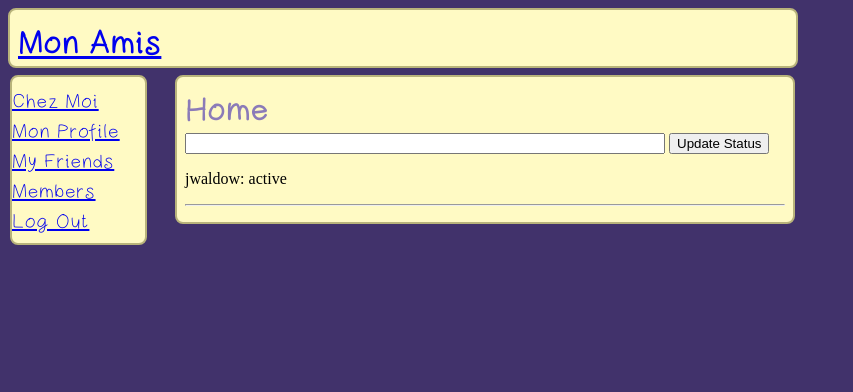
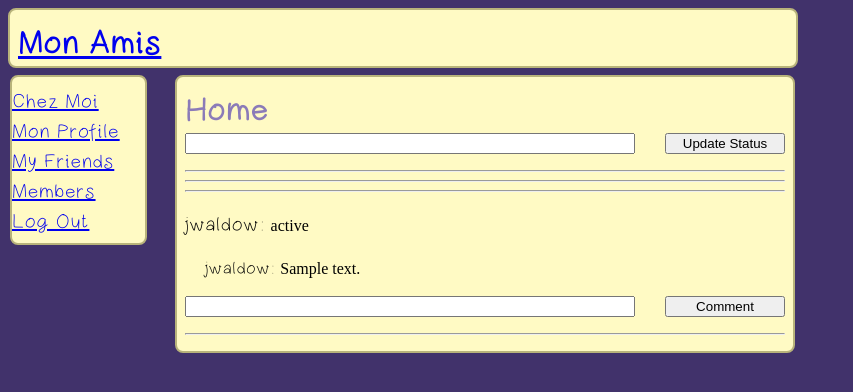
Before and after one commit to jlamson/MyGroupsSocialNetwork, a PHP site: page /home.php in a window 1280 px wide. Shown: the top 392 px of the page, without its empty margins (0-853 px from the left). Run offline with PHP 8.4, Linux system fonts and the light colour scheme; the visitor is signed in with stand-in values (Sample User, id 1); data comes from the database, SQL or seed files in the repository; tables that the repository leaves empty hold one stand-in row (values such as "Sample post").

Commit message:
Comments are completely functional.

```diff
--- a/home.html.php
+++ b/home.html.php
@@ -1,13 +1,28 @@
 <h1>Home</h1>
-<form action="" method="post">
+<form action="" method="post" >
 	<input class="status" name="status" type="text" />
 	<input class="submit_status" name="newStatus" type="submit" value="Update Status" />
 </form>
+<hr /><hr /><hr />
 
 <?php foreach ($posts as $post) { ?>
 	<p>
 		<span class="status_header"><?= $post['username'] ?>: </span>
 		<span class="status_content"><?= $post['status'] ?> </span>
 	</p>
+	<?php if ($post['comments']) { ?>
+		<p class="comment_block">
+			<?php foreach ($post['comments'] as $comment) { ?>
+				<span class="comment_header"><?= $comment['username'] ?>: </span>
+				<span class="comment_content"><?= $comment['comment'] ?> </span>
+				<br />
+			<?php } ?>
+		</p>
+	<?php } ?>
+	<form action="" method="post">
+		<input class="status_comment" name="status_comment" type="text" />
+		<input type="hidden" name="post_id" value="<?= $post['id'] ?>" />
+		<input class="submit_status_comment" name="comment" type="submit" value="Comment" />
+	</form>
 	<hr />
 <?php } ?>
--- a/home.php
+++ b/home.php
@@ -23,6 +23,12 @@
 		}
 	}
 
+	if (isset($_REQUEST['comment'])) {
+		if (addComment($_REQUEST['post_id'], $_REQUEST['status_comment']) > 0) {
+			$error = "There was an error in posting your comment";
+		}
+	}
+
 	$ids = getFriendIds();
 	$posts = getFriendsStatuses($ids);
 
--- a/layout.css
+++ b/layout.css
@@ -7,13 +7,38 @@ body {
 	background-color: #41326B;
 }
 
-input.status {
-	width: 80%;
+input.status, input.status_comment {
+	width: 75%;
 }
 
-input.status_submit {
+input.submit_status, input.submit_status_comment {
 	width: 20%;
+	float: right;
 }
+
+.extra_margin {
+	margin-bottom: 30px;
+}
+
+span.status_header {
+	font-family: frenchFont;
+	font-size: 1.25em;
+}
+
+span.status_content, span.comment_content {
+	word-wrap: break-word;
+}
+
+p.comment_block {
+	margin-left: 20px;
+}
+
+span.comment_header {
+	font-family: frenchFont;
+	font-size: 1.1em;
+}
+
+
 
 div {
 	background-color: #FFFAC4;
--- a/phpHelper.php
+++ b/phpHelper.php
@@ -129,7 +129,7 @@ function getFriendsStatuses($ids) {
   	foreach ($ids as $id) {
   		$query .= " OR user_statuses.user_id=" . $id;
   	}
-  	$query .= ");";
+  	$query .= ") ORDER BY user_statuses.id DESC LIMIT 0, 20;";
 	$stmt = $db->prepare($query);
 	$stmt->execute();
 
@@ -139,12 +139,52 @@ function getFriendsStatuses($ids) {
 
 	if($num_results != 0){
 		for($i=0; $i<$num_results; $i++){
-			$statuses[] = $result->fetch_assoc();
+			$statuses[$i] = $result->fetch_assoc();
+			$statuses[$i]['comments'] = getComments($statuses[$i]['id']);
 		}
 		return $statuses;
 	} else {
 		return false;
 	}
+
+}
+
+function addComment($post_id, $comment) {
+	$db = initDB();
+
+	$query = "INSERT INTO status_comments (status_id, user_id, comment) VALUES
+		(?, ?, ?)";
+	$stmt = $db->prepare($query);
+	$stmt->bind_param("iis", $post_id, $_SESSION['userId'], $comment);
+	$stmt->execute();
+
+	return $db->affected_rows;
+}
+
+function getComments($status_id) {
+	$db = initDB();
+
+	$query = "SELECT users.username, status_comments.comment
+		FROM status_comments INNER JOIN users ON
+			status_comments.user_id=users.id WHERE status_comments.status_id=?
+		ORDER BY status_comments.id DESC";
+	$stmt = $db->prepare($query);
+	$stmt->bind_param("i", $status_id);
+	$stmt->execute();
+
+	$result = $stmt->get_result();
+	$num_results = $result->num_rows;
+	$comments = array();
+
+	if($num_results != 0){
+		for($i=0; $i<$num_results; $i++){
+			$comments[$i] = $result->fetch_assoc();
+		}
+		return $comments;
+	} else {
+		return false;
+	}
+
 }
 
 ?>
```
